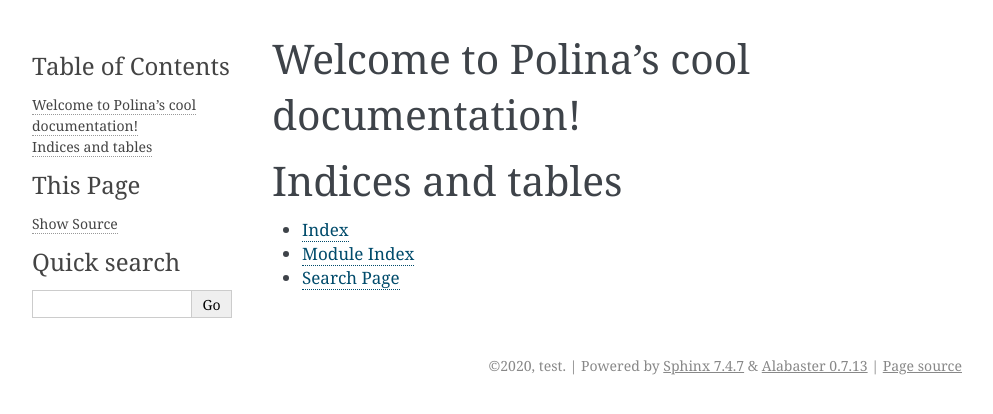
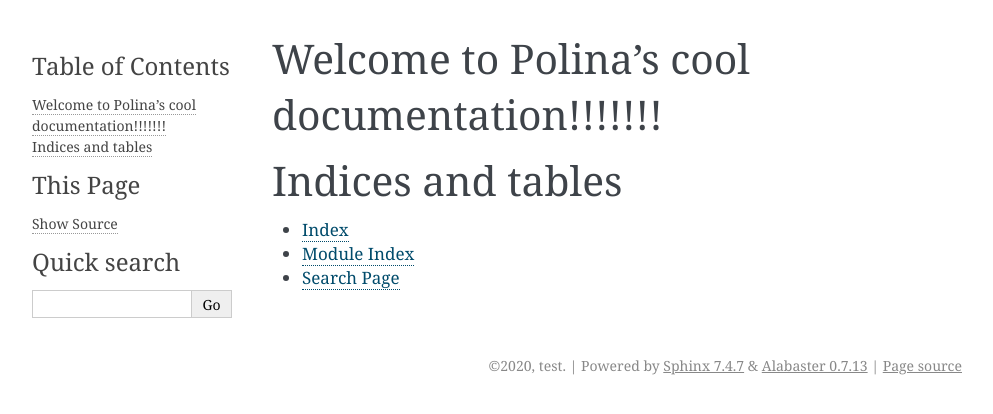
Before and after one commit to yavorona/sphinx-test, a Sphinx documentation site: the page built from docs/source/index.rst, in a window 1280 px wide. Shown: the top 414 px of the page, without its empty margins (148-1141 px from the left). Built offline with Sphinx 7.4.7, drawn with Linux system fonts in a browser that asks for light colours.

```diff
--- a/docs/source/index.rst
+++ b/docs/source/index.rst
@@ -3,7 +3,7 @@
    You can adapt this file completely to your liking, but it should at least
    contain the root `toctree` directive.
 
-Welcome to Polina's cool documentation!
+Welcome to Polina's cool documentation!!!!!!!
 ================================
 
 .. toctree::
```
